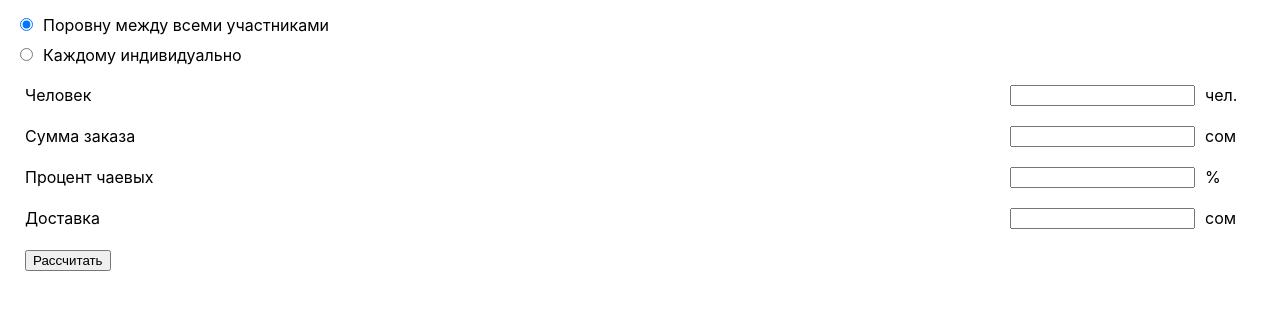
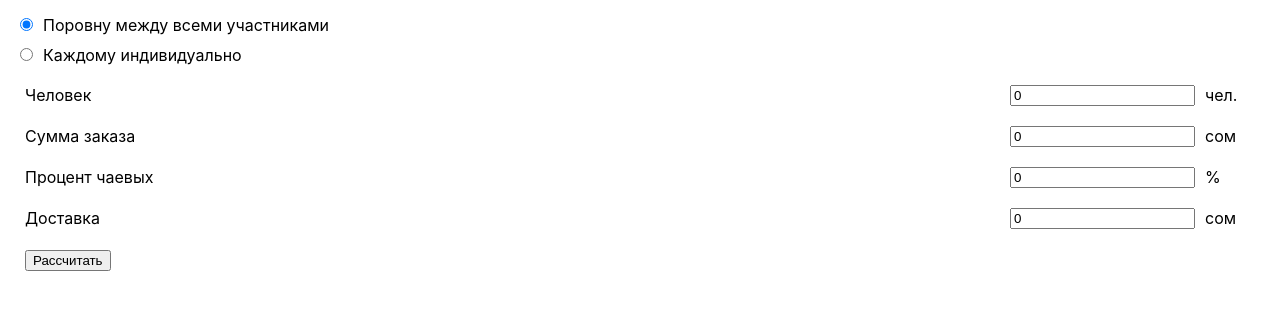
Before and after one commit to iisakjanova/js_group_11_homework_57_irina_isakzhanova, a React (Create React App) app: page / in a window 1280 px wide. Shown: the top 310 px of the page. Built offline with nearby package versions, Linux system fonts and the light colour scheme; the HTML template or start-up script is replaced by a standard one.

Commit message:
Connected input data to State

```diff
--- a/src/components/EqualMethodForm/EqualMethodForm.js
+++ b/src/components/EqualMethodForm/EqualMethodForm.js
@@ -10,6 +10,7 @@ const EqualMethodForm = props => {
                     <InputField
                         key={inputField.id}
                         inputField={inputField}
+                        onChange={props.onChange}
                     />
                 ))}
                 <button type="button">Рассчитать</button>
--- a/src/components/InputField.js
+++ b/src/components/InputField.js
@@ -4,7 +4,11 @@ const InputField = props => {
     return (
         <label className="InputFieldLabel">
             <span className="InputFieldName">{props.inputField.name}</span>
-            <input className="InputField" />
+            <input
+                className="InputField"
+                value={props.inputField.count}
+                onChange={e => props.onChange(props.inputField.id, props.inputField.count, e.target.value)}
+            />
             <span className="InputFieldUnit">{props.inputField.unit}</span>
         </label>
     );
--- a/src/containers/EqualMethodCalculator/EqualMethodCalculator.js
+++ b/src/containers/EqualMethodCalculator/EqualMethodCalculator.js
@@ -12,9 +12,22 @@ const EqualMethodCalculator = () => {
         {name: 'Доставка', count: 0, unit: 'сом', id: nanoid(),},
     ]);
 
+    const onInputChange = (id, count, value) => {
+        setInputFields(inputFields => {
+            return inputFields.map(inputField => {
+                if (inputField.id === id) {
+                    return {...inputField, count: value}
+                }
+
+                return inputField;
+            });
+        });
+    };
+
     return (
         <>
             <EqualMethodForm
+                onChange={onInputChange}
                 inputFields={inputFields}
             />
         </>
```
